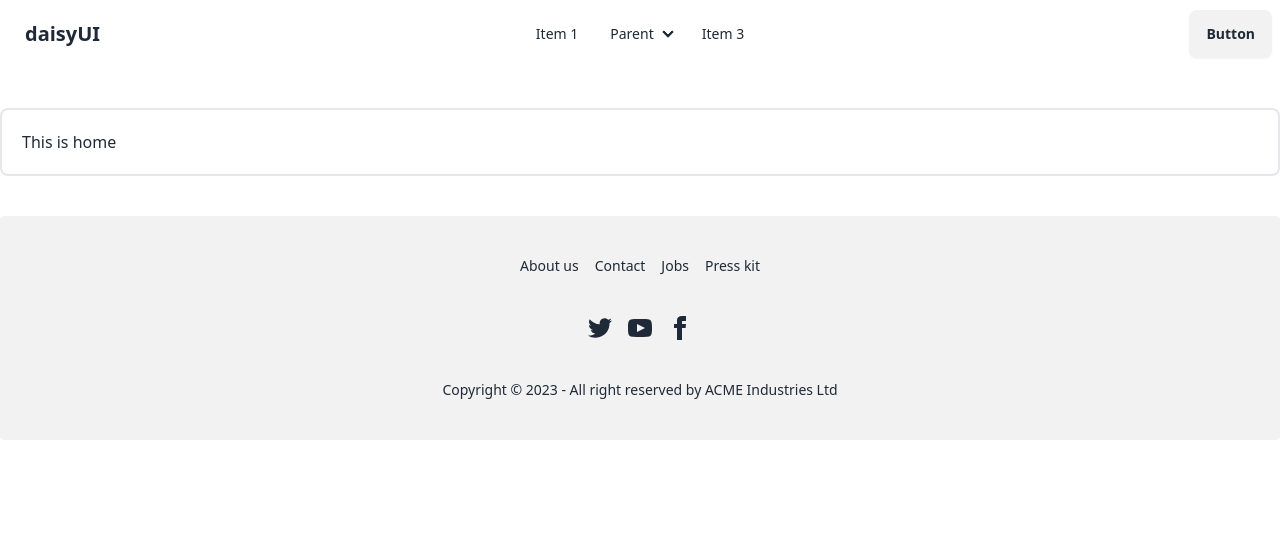
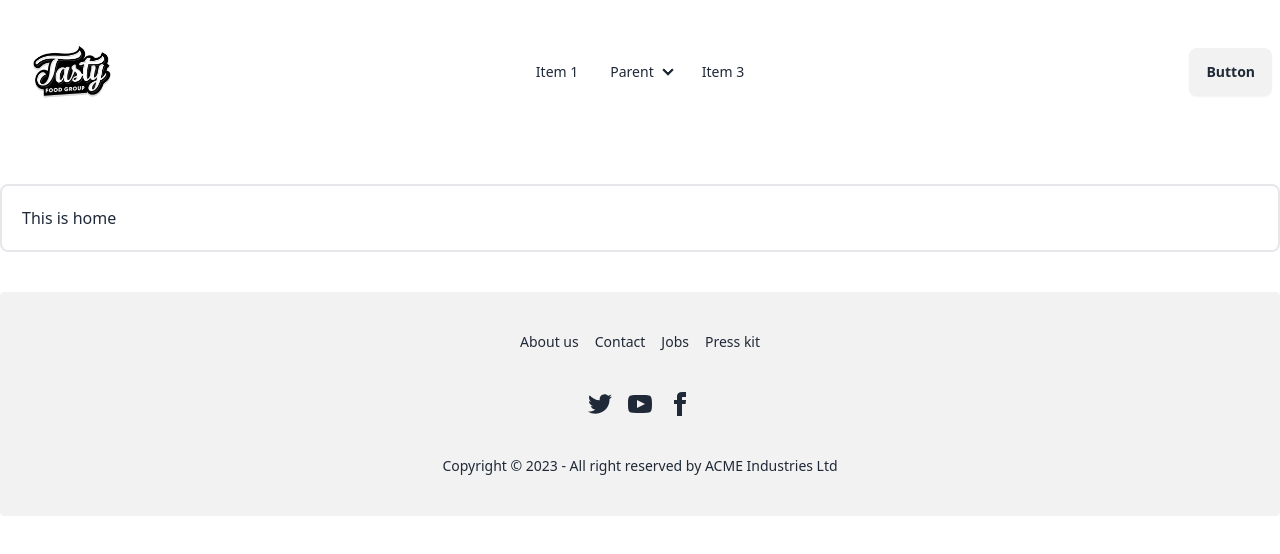
Before and after one commit to tanvirjem2/food-restaurant-client, a React (Vite) app: page / in a window 1280 px wide. Shown: the top 554 px of the page. Built offline with nearby package versions, Linux system fonts and the light colour scheme.

Commit message:
Added a max width to the page

```diff
--- a/src/Layout/Main.jsx
+++ b/src/Layout/Main.jsx
@@ -6,9 +6,13 @@ import NavBar from "../pages/NavBar";
 const Main = () => {
     return (
         <div>
-            <NavBar />
-            <Outlet />
-            <Footer />
+            <div className="max-w-7xl mx-auto">
+                <NavBar />
+                <Outlet />
+            </div>
+            <div>
+                <Footer />
+            </div>
         </div>
     );
 };
--- a/src/pages/NavBar.jsx
+++ b/src/pages/NavBar.jsx
@@ -1,4 +1,5 @@
-
+import { Link } from "react-router-dom";
+import logo from '../assets/Testy food logo.jpeg'
 
 const NavBar = () => {
     return (
@@ -20,7 +21,9 @@ const NavBar = () => {
                         <li><a>Item 3</a></li>
                     </ul>
                 </div>
-                <a className="btn btn-ghost text-xl">daisyUI</a>
+                <Link to='/'>
+                    <img className="w-32" src={logo} alt="" />
+                </Link>
             </div>
             <div className="navbar-center hidden lg:flex">
                 <ul className="menu menu-horizontal px-1">
```
Also changed, not shown: src/assets/Testy food logo.jpeg (added).
